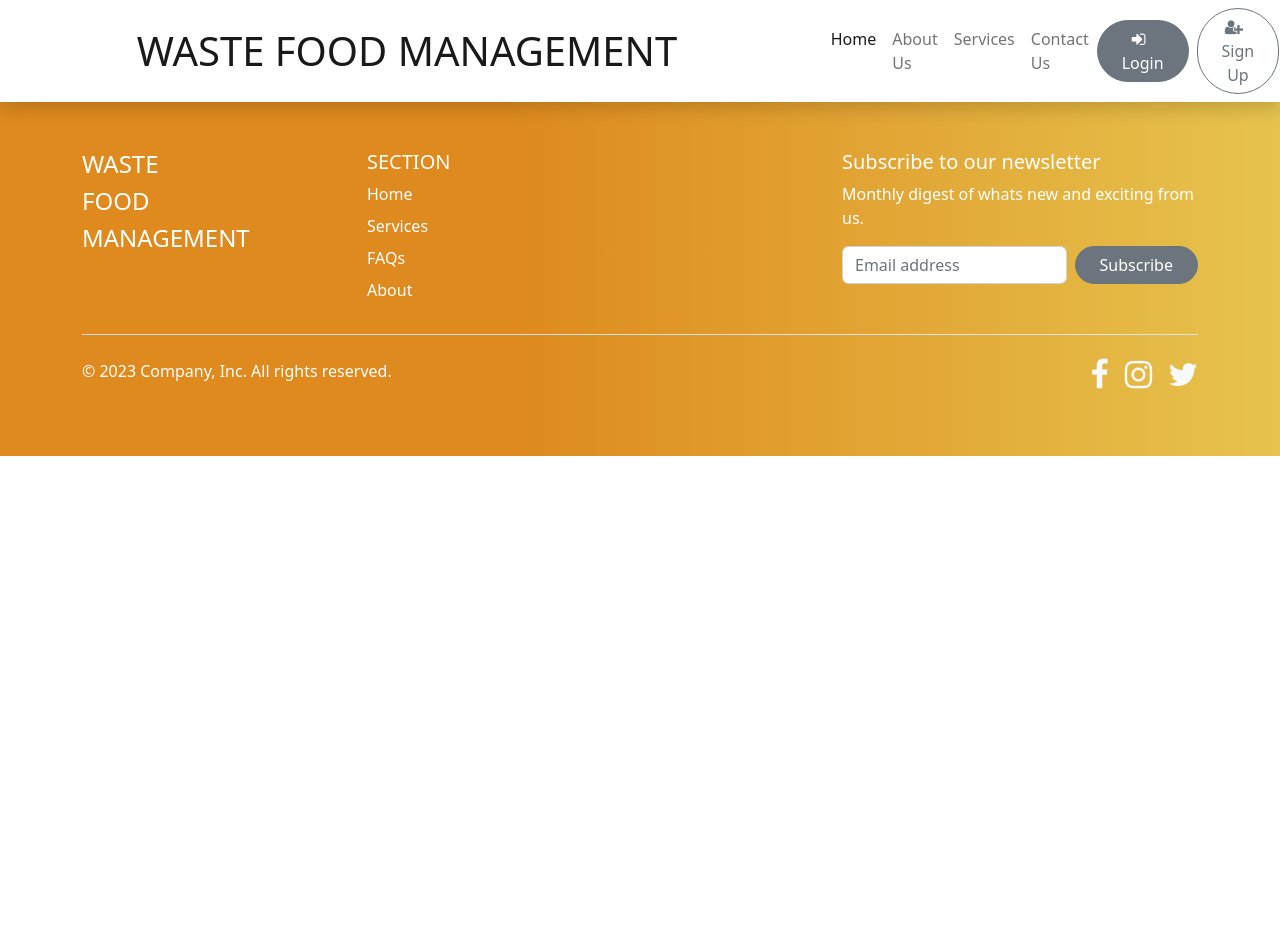
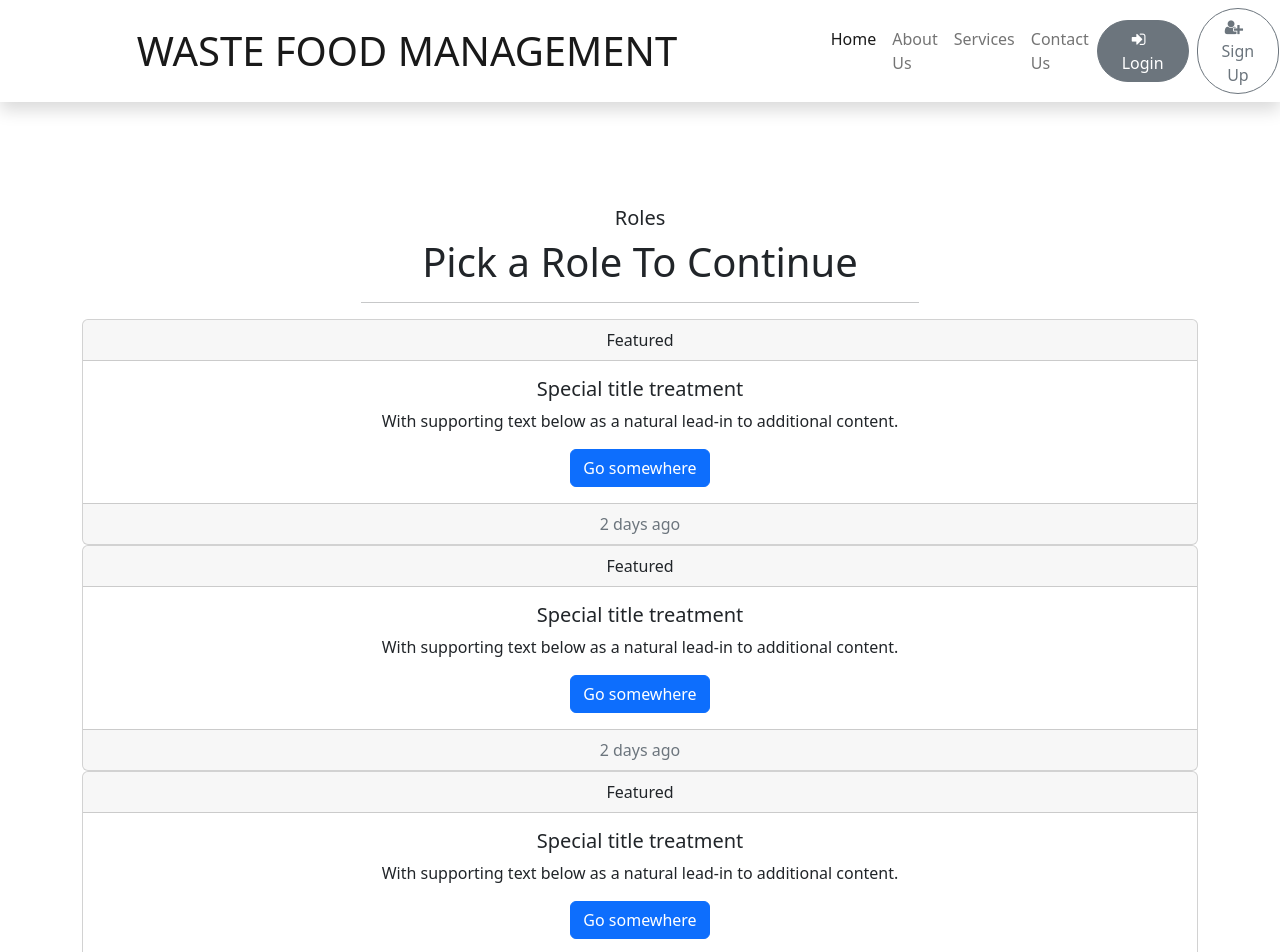
Before and after one commit to Clade-alt/Waste-Food-Management-System, a React (Create React App) app in the folder waste-food-management-system/: page /roles in a window 1280 px wide. Shown: the top 952 px of the page. Before the commit the page ends 800 px from the top, so only its background shows below. Built offline with nearby package versions, Linux system fonts and the light colour scheme.

Commit message:
modified

```diff
--- a/waste-food-management-system/src/App.js
+++ b/waste-food-management-system/src/App.js
@@ -9,6 +9,7 @@ import Footer from './components/Footer';
 import { Routes, Route } from 'react-router-dom';
 import Login from './components/Login';
 import SignUp from './components/SignUp';
+import Roles from './components/Roles';
 
 function App() {
   return (
@@ -21,6 +22,7 @@ function App() {
         <Route exact path="/contactus" element={<ContactUs/>}/>
         <Route exact path="/login" element={<Login/>}/>
         <Route exact path="/signup" element={<SignUp/>}/>
+        <Route exact path="/roles" element={<Roles/>}/>
       </Routes>
       <Footer/>
     </>
--- /dev/null
+++ b/waste-food-management-system/src/components/Roles.jsx
@@ -0,0 +1,62 @@
+import React from 'react'
+
+const Roles = () => {
+    return (
+        <div>
+            <div>
+                <section id="roles">
+                    <div className='container my-5 py-2'>
+                        <div className="row">
+                            <div className="col-12">
+                                <h3 className="fs-5 mt-5 text-center">Roles</h3>
+                                <h1 className="display-6 mb-2 text-center">Pick a <b>Role</b> To Continue</h1>
+                                <hr className="w-50 mx-auto" />
+                                <div class="card text-center">
+                                    <div class="card-header">
+                                        Featured
+                                    </div>
+                                    <div class="card-body">
+                                        <h5 class="card-title">Special title treatment</h5>
+                                        <p class="card-text">With supporting text below as a natural lead-in to additional content.</p>
+                                        <a href="#" class="btn btn-primary">Go somewhere</a>
+                                    </div>
+                                    <div class="card-footer text-muted">
+                                        2 days ago
+                                    </div>
+                                </div>
+                                <div class="card text-center">
+                                    <div class="card-header">
+                                        Featured
+                                    </div>
+                                    <div class="card-body">
+                                        <h5 class="card-title">Special title treatment</h5>
+                                        <p class="card-text">With supporting text below as a natural lead-in to additional content.</p>
+                                        <a href="#" class="btn btn-primary">Go somewhere</a>
+                                    </div>
+                                    <div class="card-footer text-muted">
+                                        2 days ago
+                                    </div>
+                                </div>
+                                <div class="card text-center">
+                                    <div class="card-header">
+                                        Featured
+                                    </div>
+                                    <div class="card-body">
+                                        <h5 class="card-title">Special title treatment</h5>
+                                        <p class="card-text">With supporting text below as a natural lead-in to additional content.</p>
+                                        <a href="#" class="btn btn-primary">Go somewhere</a>
+                                    </div>
+                                    <div class="card-footer text-muted">
+                                        2 days ago
+                                    </div>
+                                </div>
+                            </div>
+                        </div>
+                    </div>
+                </section>
+            </div>
+        </div>
+    )
+}
+
+export default Roles;
```
